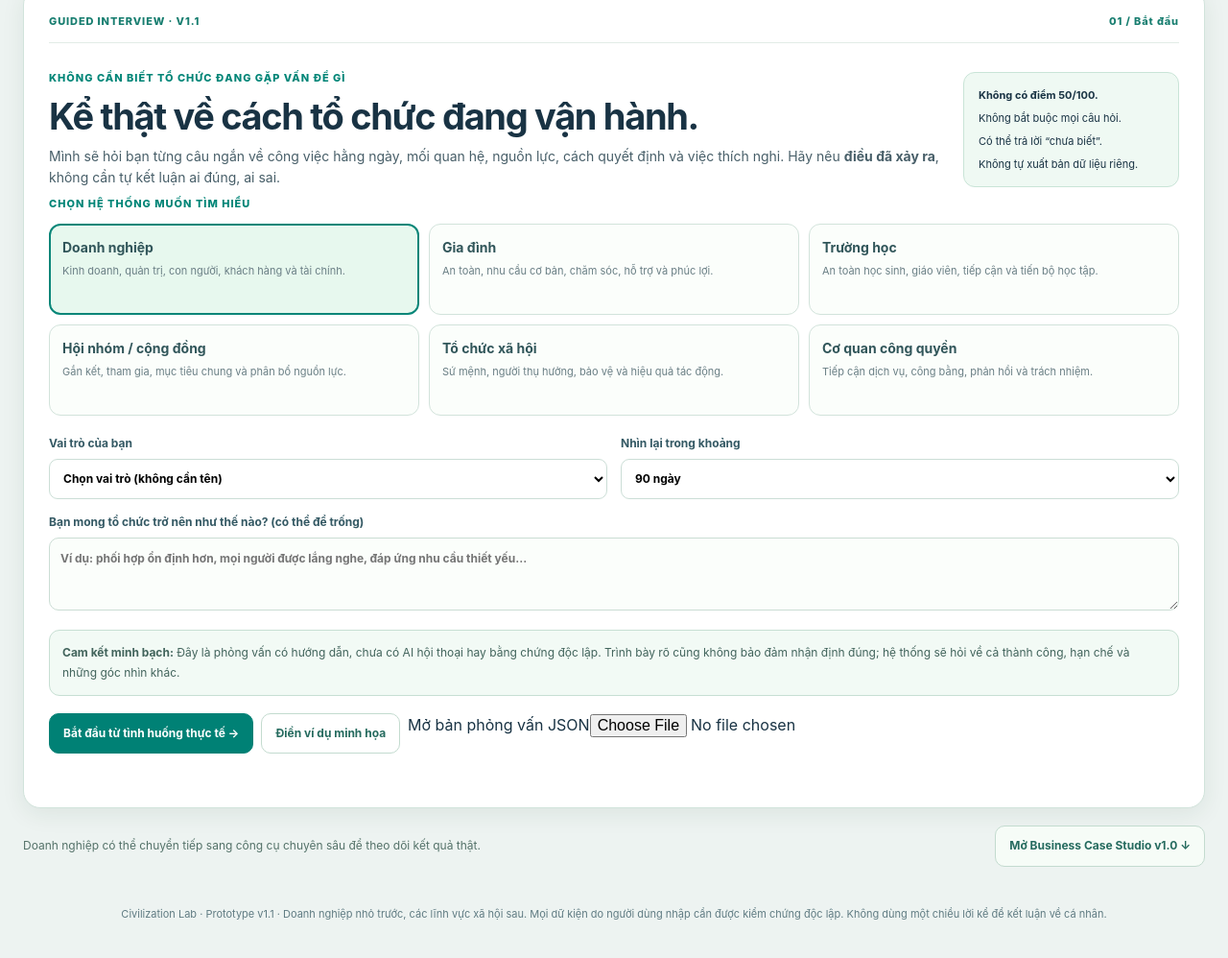
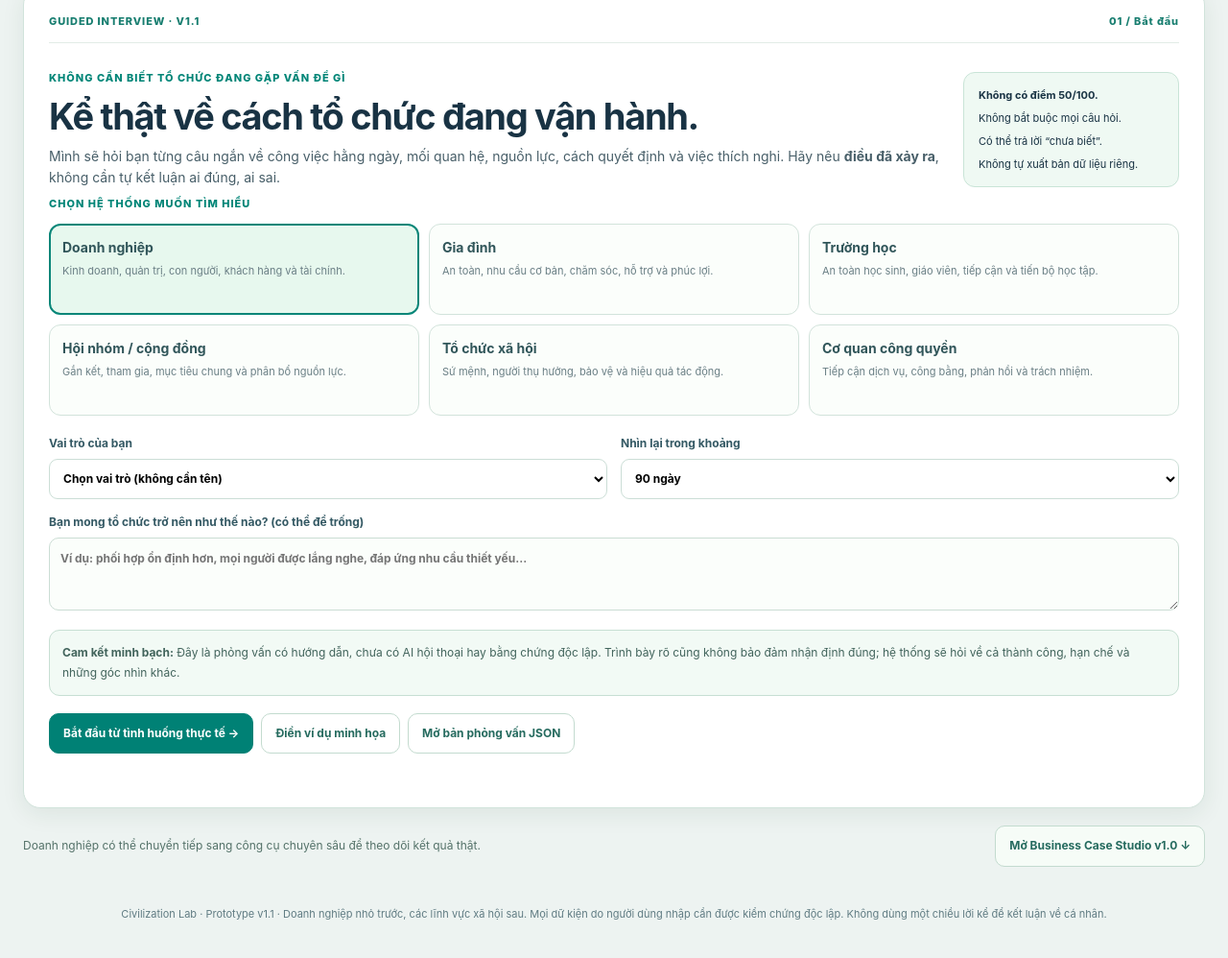
Before and after one commit to buithinh2000/buiedu-preview, a plain HTML site: page civilization-lab/index.html in a window 1280 px wide. Shown: the part 446-1444 px from the top of the page at 96% size. Drawn offline with Linux system fonts and the light colour scheme.

Commit message:
Style private interview JSON import to match guided onboarding controls

```diff
--- a/civilization-lab/v11-style.css
+++ b/civilization-lab/v11-style.css
@@ -11,6 +11,7 @@
 .v11-field textarea{margin-top:7px;width:100%;resize:vertical;padding:11px;border-radius:10px;border:1px solid #cbddd4;background:#fbfefb;color:#25404d;min-height:76px;line-height:1.6}
 .v11-alert{padding:13px;border:1px solid #c7dfd3;background:#f2faf5;border-radius:11px;font-size:12px;color:#42645c;margin:15px 0;line-height:1.7}
 .v11-actions{display:flex;gap:8px;flex-wrap:wrap;margin:18px 0}.v11-actions button,.v11-toggle{font-size:12px;border:1px solid #c3dbcf;border-radius:10px;padding:11px 14px;color:#266b5f;background:#f6fcf7;font-weight:750}.v11-actions .v11-primary{background:#008175;color:white;border-color:#008175}.v11-actions .v11-minor{background:white}
+.v11-upload{position:relative;display:inline-flex;align-items:center;justify-content:center;overflow:hidden;cursor:pointer;border:1px solid #c3dbcf;border-radius:10px;padding:11px 14px;font-size:12px;font-weight:750;background:#fff;color:#266b5f}.v11-upload input{position:absolute;inset:0;width:100%;height:100%;opacity:0;cursor:pointer}
 .v11-message{font-size:12px;color:#1a7965;min-height:12px}.v11-message.error{color:#bc483a}
 .v11-qbar,.v11-results-head{display:flex;justify-content:space-between;gap:15px;align-items:start}.v11-qbar h2{margin:6px 0}.v11-qbar p{font-size:12px}.v11-counters{background:#e8f8ef;padding:10px;border-radius:10px;text-align:center;min-width:90px}.v11-counters strong{display:block;font-size:24px}.v11-counters small{font-size:10px}
 .v11-track{background:#e6eee9;height:8px;border-radius:8px;overflow:hidden;margin:14px 0 23px}.v11-track span{height:100%;display:block;background:#008478}
```
